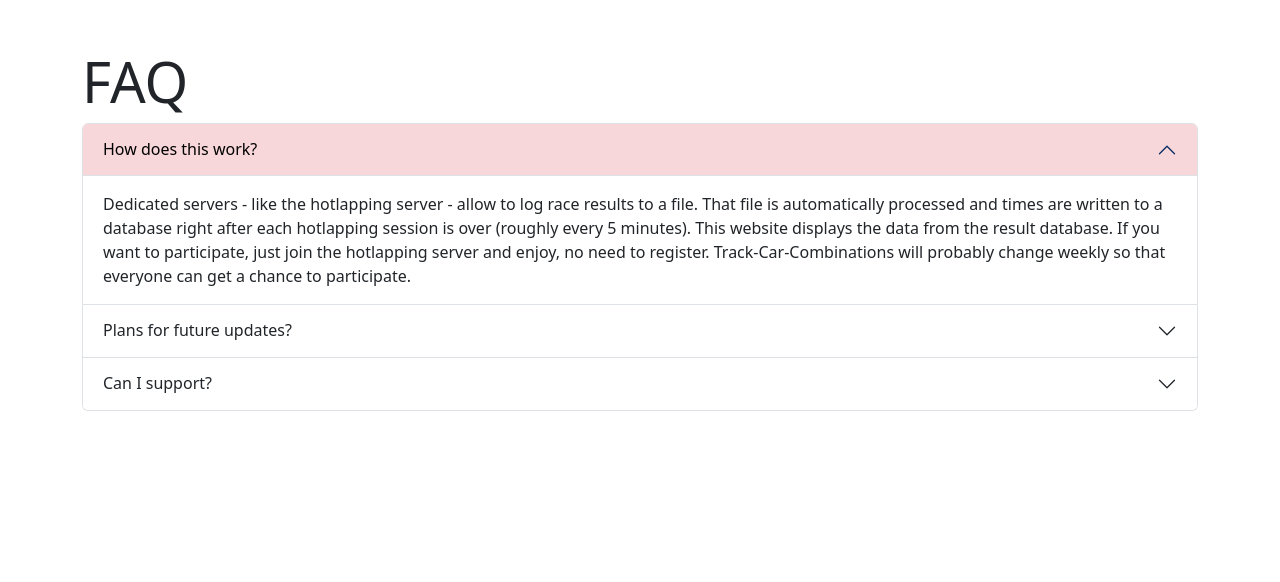
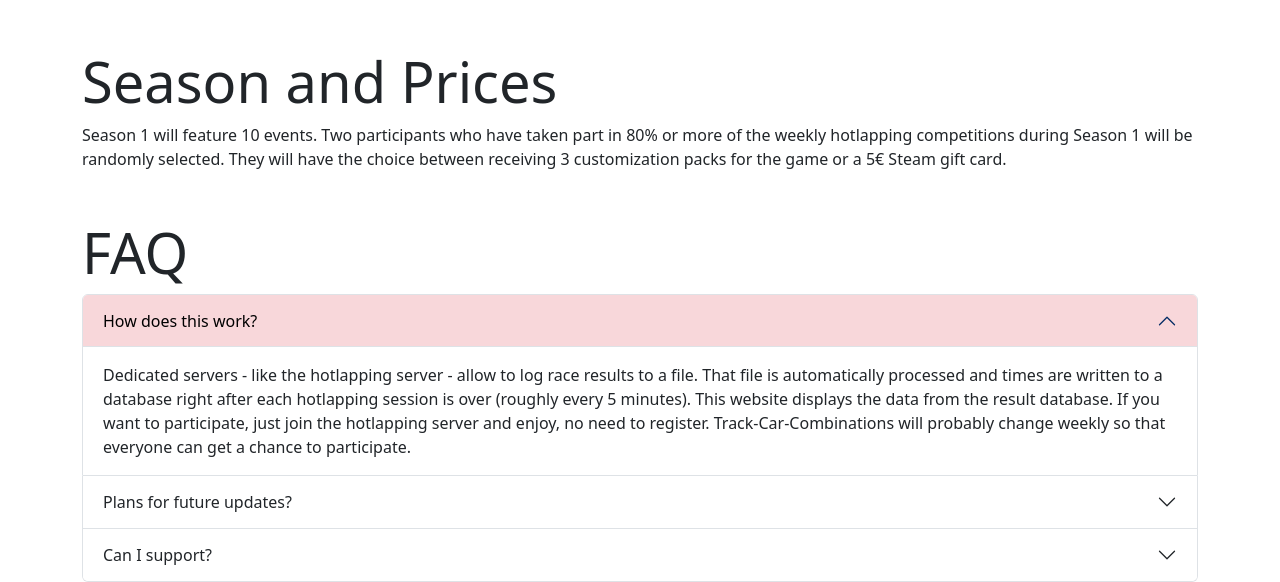
Before and after one commit to Dremet/tsura_website, a Flask app: template templates/index.html in a window 1280 px wide. Shown: the part 545-1127 px from the top of the page. Before the commit the page ends 956 px from the top, so only its background shows below. Run offline with Flask 3, Linux system fonts and the light colour scheme; the template is opened without the code that fills it, so the values that code supplies are empty; some libraries are stand-ins or nearby versions.

Commit message:
Added season and price info

```diff
--- a/templates/index.html
+++ b/templates/index.html
@@ -71,6 +71,15 @@
 </div>
 
 <div class="container mt-5">
+    <h2 class="display-4">Season and Prices</h2>
+    <p>
+        Season 1 will feature 10 events. Two participants who have taken part in 80% or more of the weekly hotlapping
+        competitions during Season 1 will be randomly selected. They will have the choice between receiving 3
+        customization packs for the game or a 5€ Steam gift card.
+    </p>
+</div>
+
+<div class="container mt-5">
     <h2 class="display-4">FAQ</h2>
     <div class="accordion" id="accordionExample">
         <div class="accordion-item">
```
